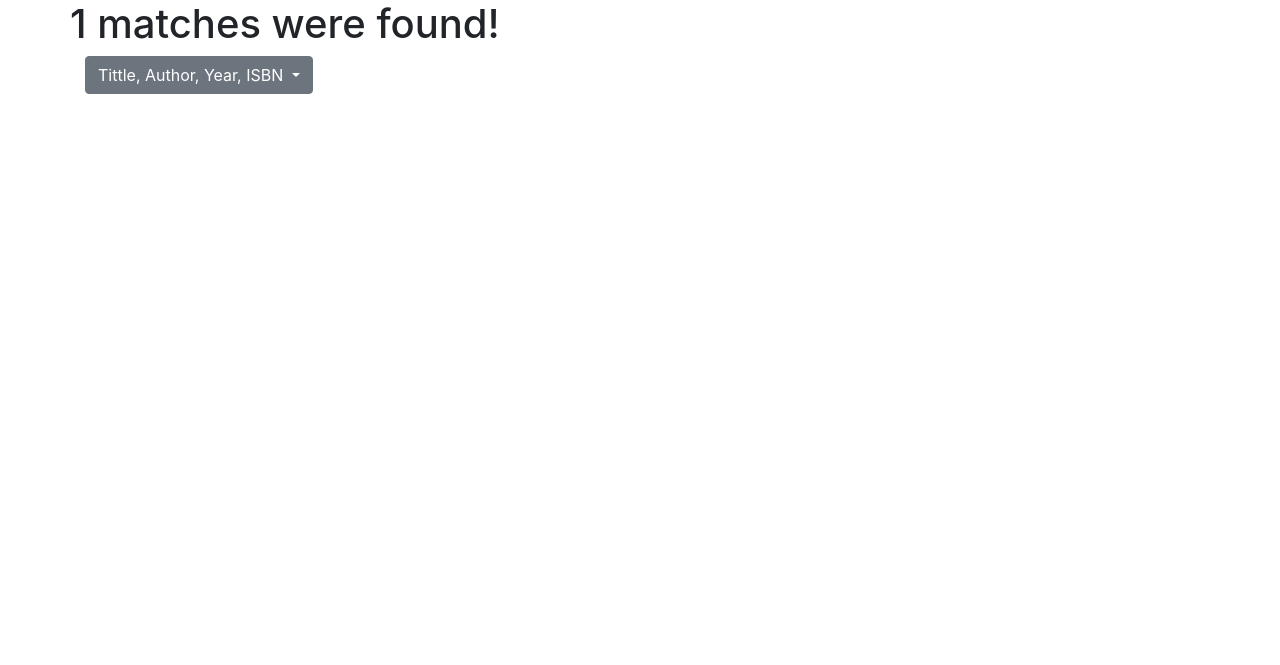
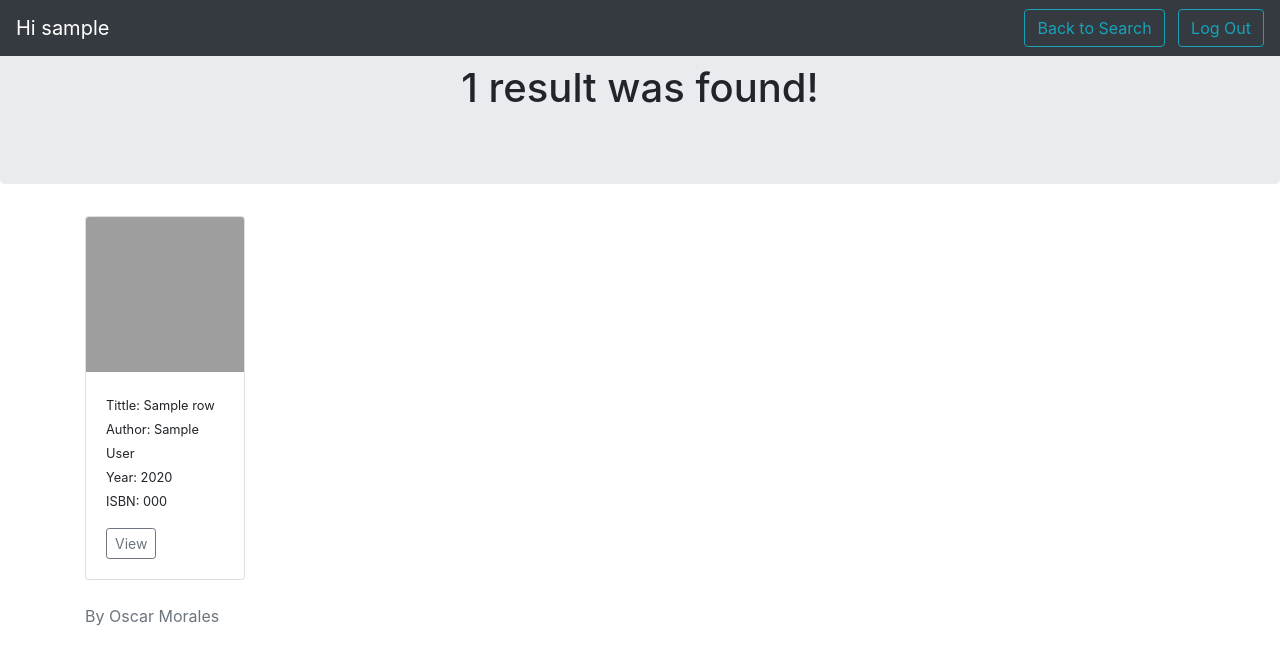
Before and after one commit to OscarMorales77/book-reviews, a Flask app: template templates/results.html in a window 1280 px wide. Shown: the top 665 px of the page. Run offline with Flask 2, Linux system fonts and the light colour scheme; the template is opened without the code that fills it: most values are stand-ins (such as "Sample title", 1, 10 or a date in 2020); some libraries are stand-ins or nearby versions; grey boxes are pictures that could not be loaded.

Commit message:
Everything appears functional.

```diff
--- a/application.py
+++ b/application.py
@@ -41,14 +41,14 @@ def query_results(query, m_type):
         if len(values) == 0:
             return "Sorry no Results!"
 
-        return render_template("results.html", num_results=len(values), values=values)
+        return render_template("results.html", num_results=len(values), values=values, user_name=session["user"])
     else:
         values = db.execute(f"select * from books where title  ~* '{query}' ").fetchall()
 
         if len(values) == 0:
             return "Sorry no Results!"
 
-        return render_template("results.html", num_results=len(values), values=values)
+        return render_template("results.html", num_results=len(values), values=values, user_name=session["user"])
 
 @app.route("/verify", methods=["GET"])
 @app.route("/search", methods=["POST", "GET"])
@@ -147,7 +147,7 @@ def book_page(isbn):
         get_more = True
 
     return render_template("bookpage.html", row=values[0], results=values, isbn=isbn, get_more=get_more,
-                           status_code=res.status_code, api=data["books"][0])
+                           status_code=res.status_code, api=data["books"][0],user_name=session["user"])
 
 
 @app.route("/review", methods=["POST"])
--- a/templates/results.html
+++ b/templates/results.html
@@ -1,27 +1,81 @@
 {% extends "layout.html" %}
 {% block title_page %} Search Results{% endblock %}
 
+
 {% block body %}
-<div class="container">
 
-    <h1 class="row">{{num_results}} matches were found!</h1>
+<nav class="navbar navbar-expand-md navbar-dark fixed-top bg-dark">
+    <span class="navbar-brand ">Hi {{user_name}}</span>
+    <div class="collapse navbar-collapse" id="navbarCollapse">
+        <div class="navbar-nav mr-auto">
+
+        </div>
+        <form class="form-inline mt-2 mt-md-0" action="/search" method="GET">
+
+            <button class="btn btn-outline-info my-2 my-sm-0 " type="submit">Back to Search</button>
+        </form>
+        &nbsp;
+        &nbsp;
+
+        <form class="form-inline mt-2 mt-md-0" action="/logout" method="POST">
+            <button class="btn btn-outline-info my-2 my-sm-0 " type="submit">Log Out</button>
+        </form>
+    </div>
+</nav>
 
 
-    <div class="dropdown">
-        <button class="btn btn-secondary dropdown-toggle" type="button" id="dropdownMenuButton" data-toggle="dropdown"
-                aria-haspopup="true" aria-expanded="false">
-            Tittle, Author, Year, ISBN
-        </button>
-        <div class="dropdown-menu" aria-labelledby="dropdownMenuButton">
-            {% for row in values %}
-            <a class="dropdown-item" href="/books/{{row.isbn}}">{{row.title}}, {{row.author}}, {{row.year}},
-                {{row.isbn}}</a>
-            {% endfor %}
-        </div>
-    </div>
+<!-- Main jumbotron for a primary marketing message or call to action -->
+<div class="jumbotron text-center">
+    <div class="container">
+
+        {% if num_results == 1 %}
+        <h1 class="jumbotron-heading">{{num_results}} result was found!</h1>
+        {% else %}
+        <h1 class="jumbotron-heading">{{num_results}} results were found!</h1>
+        {% endif %}
 
 
+    </div>
 </div>
 
 
+<div class="container">
+
+    <div class="row">
+        {% for row in values %}
+        <div class="col-md-2">
+            <div class="card mb-4 box-shadow">
+                <img class="card-img-top" alt="https://via.placeholder.com/348x225"
+                     src="http://covers.openlibrary.org/b/isbn/{{row.isbn}}-M.jpg" height="155px" width="200">
+                <div class="card-body">
+                    <p class="card-text">
+                        <small>Tittle: {{row.title}} <br>Author: {{row.author}}<br>Year: {{row.year}}<br>ISBN:
+                            {{row.isbn}}
+                        </small>
+                    </p>
+                    <div class="d-flex justify-content-between align-items-center">
+                        <form action="/books/{{row.isbn}}" method="GET">
+
+                            <button class="btn btn-sm btn-outline-secondary" type="submit"> View</button>
+
+                        </form>
+
+
+                    </div>
+                </div>
+            </div>
+        </div>
+
+        {% endfor %}
+
+    </div>
+</div>
+
+<footer class="footer">
+    <div class="container">
+        <span class="text-muted">By Oscar Morales</span>
+    </div>
+</footer>
+
+
 {% endblock %}
```
Also changed, not shown: templates/bookpage.html (+25 -5 lines).
